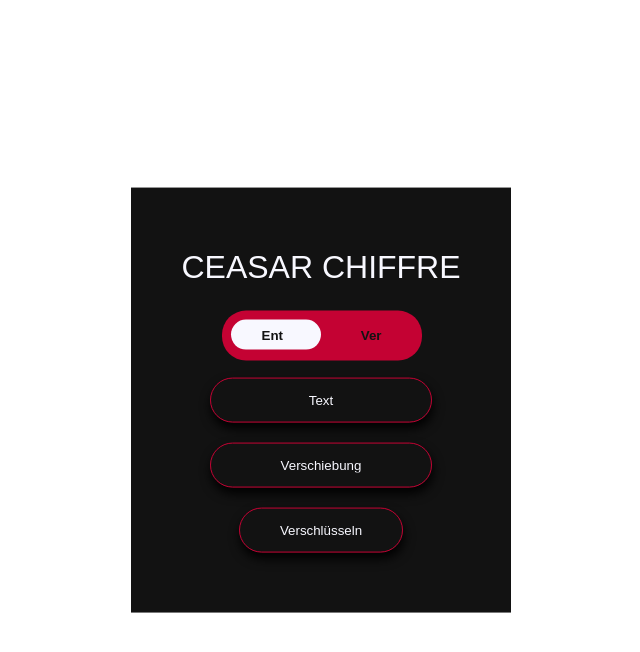
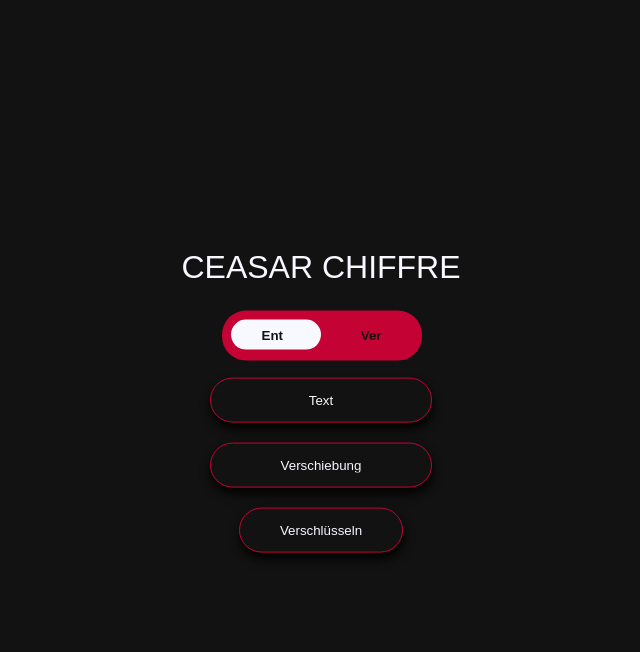
Before and after one commit to alphaPhantm/Privacy-and-security-SRP, a Flask app: page / in a window 1280 px wide. Shown: the top 652 px of the page, without its empty margins (319-959 px from the left). Run offline with Flask 2, Linux system fonts and the light colour scheme.

```diff
--- a/static/styles/dev.css
+++ b/static/styles/dev.css
@@ -2,6 +2,7 @@ body{
     margin: 0;
     padding: 0;
     font-family: "Segoe UI Light", sans-serif;
+    background: #121212;
 }
 
 .box{
@@ -11,7 +12,6 @@ body{
     top: 50%;
     left: 50%;
     transform: translate(-50%, -50%);
-    background: #121212;
     text-align: center;
 
 }
```
